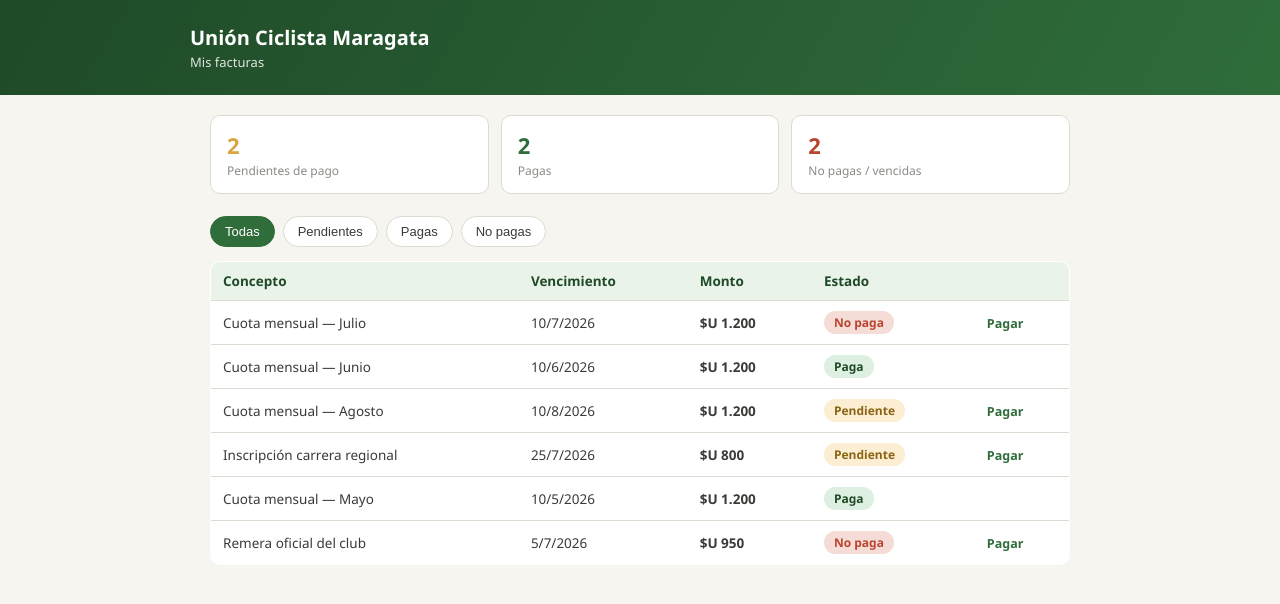
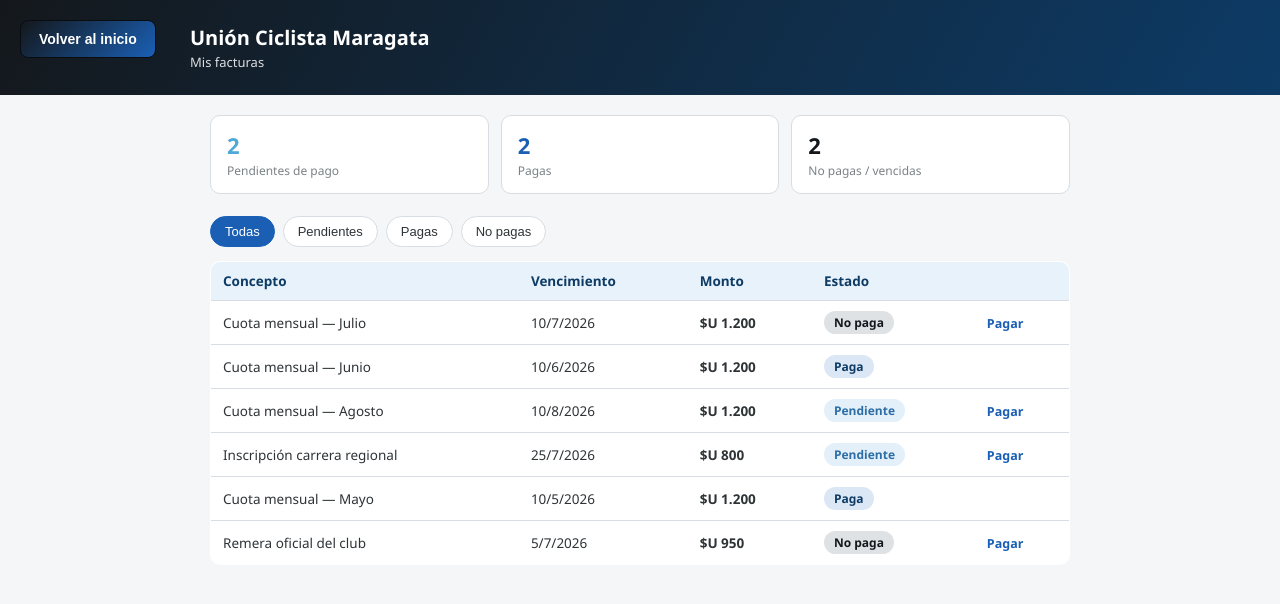
Before and after one commit to alexbritos47/ProyectoFinal-NetikaStudio-, a PHP site: page /facturas.html in a window 1280 px wide. Shown: the top 604 px of the page. Run offline with PHP 8.4, Linux system fonts and the light colour scheme.

Commit message:
avances de login y facturas

```diff
--- a/Frontend/misfacturas/facturas.css
+++ b/Frontend/misfacturas/facturas.css
@@ -1,13 +1,13 @@
 :root{
-  --verde: #2f6d3b;
-  --verde-oscuro: #1f4a28;
-  --verde-claro: #eaf3ea;
-  --amarillo: #d9a441;
-  --rojo: #b8452f;
-  --gris-texto: #3a3a38;
-  --gris-suave: #8a8a86;
-  --borde: #dedad2;
-  --fondo: #f7f5f0;
+  --negro: #14181c;
+  --azul-oscuro: #0d3b66;
+  --azul: #1a5fb4;
+  --celeste: #4fa8d8;
+  --celeste-claro: #e8f2fa;
+  --gris-texto: #2e3336;
+  --gris-suave: #7a8288;
+  --borde: #d7dde2;
+  --fondo: #f4f6f8;
   --blanco: #ffffff;
 }
 *{box-sizing:border-box;}
@@ -18,7 +18,7 @@ body{
   color: var(--gris-texto);
 }
 header{
-  background: linear-gradient(120deg, var(--verde-oscuro), var(--verde));
+  background: linear-gradient(120deg, var(--negro), var(--azul-oscuro));
   color: var(--blanco);
   padding: 24px 20px;
 }
@@ -68,9 +68,9 @@ main{
   color: var(--gris-suave);
   margin-top: 2px;
 }
-.tarjeta.pendiente .num{ color: var(--amarillo); }
-.tarjeta.paga .num{ color: var(--verde); }
-.tarjeta.impaga .num{ color: var(--rojo); }
+.tarjeta.pendiente .num{ color: var(--celeste); }
+.tarjeta.paga .num{ color: var(--azul); }
+.tarjeta.impaga .num{ color: var(--negro); }
 
 .filtros{
   display:flex;
@@ -88,8 +88,8 @@ main{
   cursor: pointer;
 }
 .filtros button.activo{
-  background: var(--verde);
-  border-color: var(--verde);
+  background: var(--azul);
+  border-color: var(--azul);
   color: var(--blanco);
 }
 
@@ -102,7 +102,7 @@ table{
   overflow: hidden;
 }
 thead tr{
-  background: var(--verde-claro);
+  background: var(--celeste-claro);
 }
 th, td{
   text-align: left;
@@ -110,7 +110,7 @@ th, td{
   font-size: 13.5px;
 }
 th{
-  color: var(--verde-oscuro);
+  color: var(--azul-oscuro);
   font-weight: 600;
 }
 tbody tr{
@@ -127,17 +127,41 @@ tbody tr{
   font-size: 12px;
   font-weight: 600;
 }
-.estado.pendiente{ background:#fbeed2; color:#8a6414; }
-.estado.paga{ background:#dcefe0; color: var(--verde-oscuro); }
-.estado.impaga{ background:#f6dcd6; color: var(--rojo); }
+.estado.pendiente{ background:#e3f0f9; color:#2c6da6; }
+.estado.paga{ background:#dbe7f5; color: var(--azul-oscuro); }
+.estado.impaga{ background:#dfe2e4; color: var(--negro); }
 
 .accion{
   font-size: 12.5px;
-  color: var(--verde);
+  color: var(--azul);
   text-decoration: none;
   font-weight: 600;
 }
 .accion:hover{ text-decoration: underline; }
+
+.volver-inicio{
+  display: inline-block;
+  position: fixed;
+  top: 20px;
+  left: 20px;
+  padding: 10px 18px;
+  border-radius: 8px;
+  background: linear-gradient(135deg, #14181c, #1a5fb4);
+  color: var(--blanco);
+  border: 1px solid #0a0d10;
+  text-decoration: none;
+  font-size: 14px;
+  font-weight: 600;
+  cursor: pointer;
+  transition: background 0.2s ease, transform 0.2s ease;
+}
+.volver-inicio:hover{
+  background: linear-gradient(135deg, #0a0d10, #14181c);
+  transform: translateY(-1px);
+}
+.volver-inicio:active{
+  transform: translateY(0);
+}
 
 .vacio{
   text-align:center;
--- a/Frontend/misfacturas/facturas.html
+++ b/Frontend/misfacturas/facturas.html
@@ -15,6 +15,7 @@
       <h1>Unión Ciclista Maragata</h1>
       <p>Mis facturas</p>
     </div>
+    <button class="volver-inicio" onclick="window.location.href='../inicio/inicio.html'">Volver al inicio</button>
   </div>
 </header>
 
```
Also changed, not shown: Frontend/inicio/inicio.css (+8 -7 lines), Frontend/inicio/inicio.html (+7 -1 lines), Frontend/login/login.css (+13 -6 lines), Frontend/login/img/logo.png (added).
